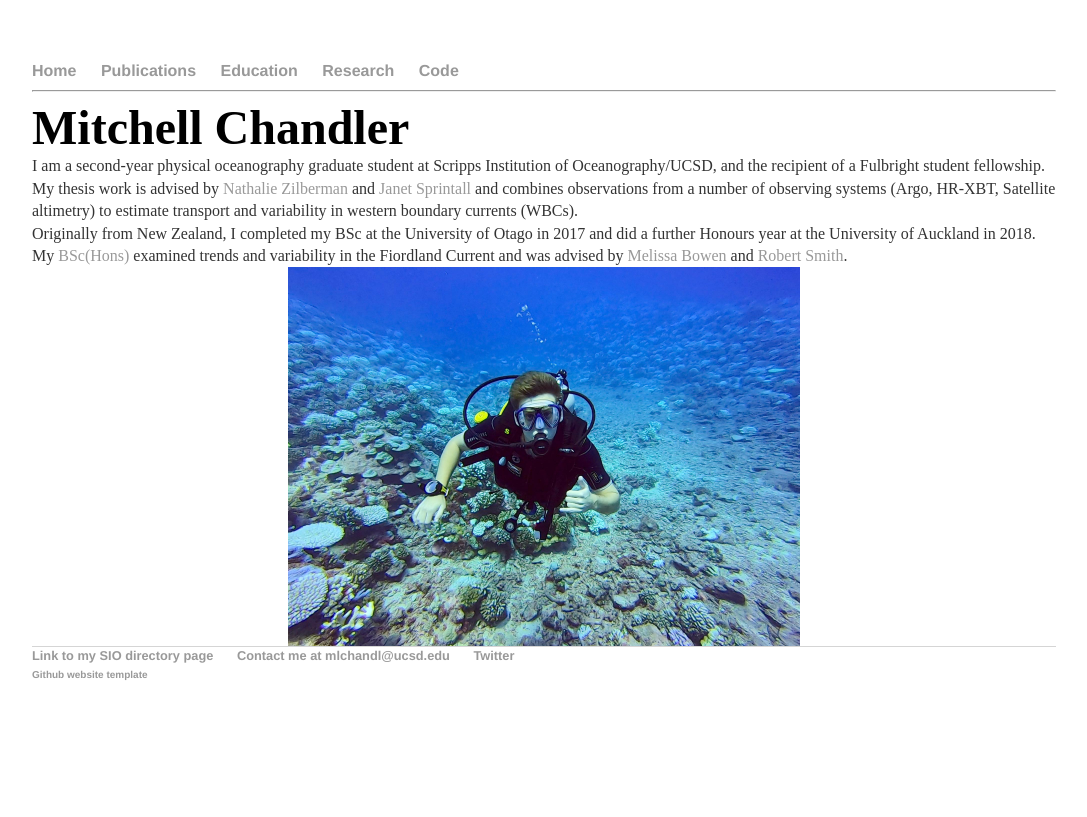
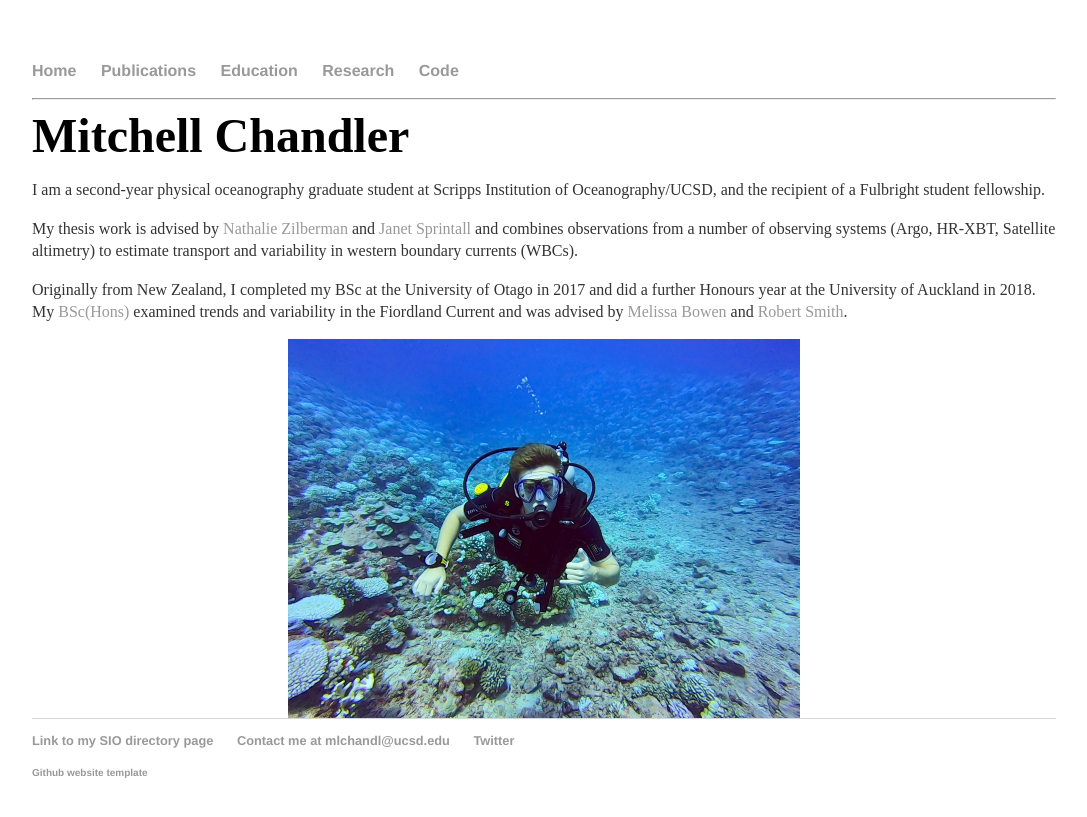
Before and after one commit to mlchandler/mlchandler.github.io, a Jekyll site: the page built from index.html, in a window 1280 px wide. Shown: the top 817 px of the page, without its empty margins (96-1183 px from the left). Built offline with Jekyll 4.4.1, drawn with Linux system fonts in a browser that asks for light colours.

Commit message:
Update main.css

```diff
--- a/css/main.css
+++ b/css/main.css
@@ -3,10 +3,12 @@ body { margin: 60px auto; width: 80%; }
 a { text-decoration: none; color: #999; }
 a:hover { text-decoration: underline; }
 
-p, ul { font-size: 1em; line-height: 1.4em; color: #333; padding: 0px; margin: 0px; }
+p, ul { font-size: 1em; line-height: 1.4em; color: #333; padding: 0px; }
 
-h1 { font-size: 3em; padding: 0px; margin: 0px; }
-h2 { font-size: 2em; padding: 0px; margin: 0px; }
+h1, h2{ font-family: 'Sans-Serif'; padding: 0px; margin: 0px; }
+
+h1 { font-size: 3em; }
+h2 { font-size: 2em; }
 
 .center {
   display: block;
```
